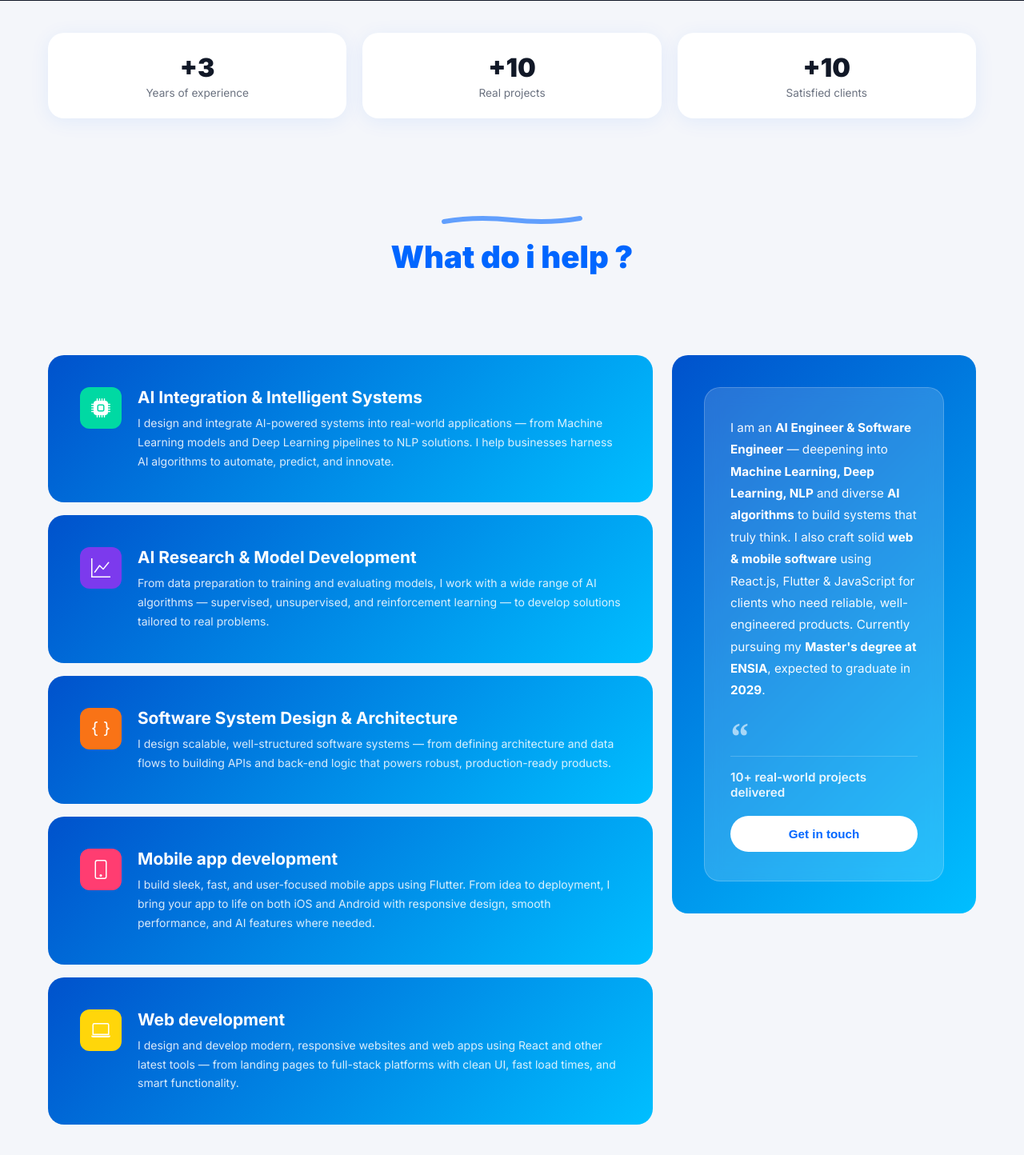
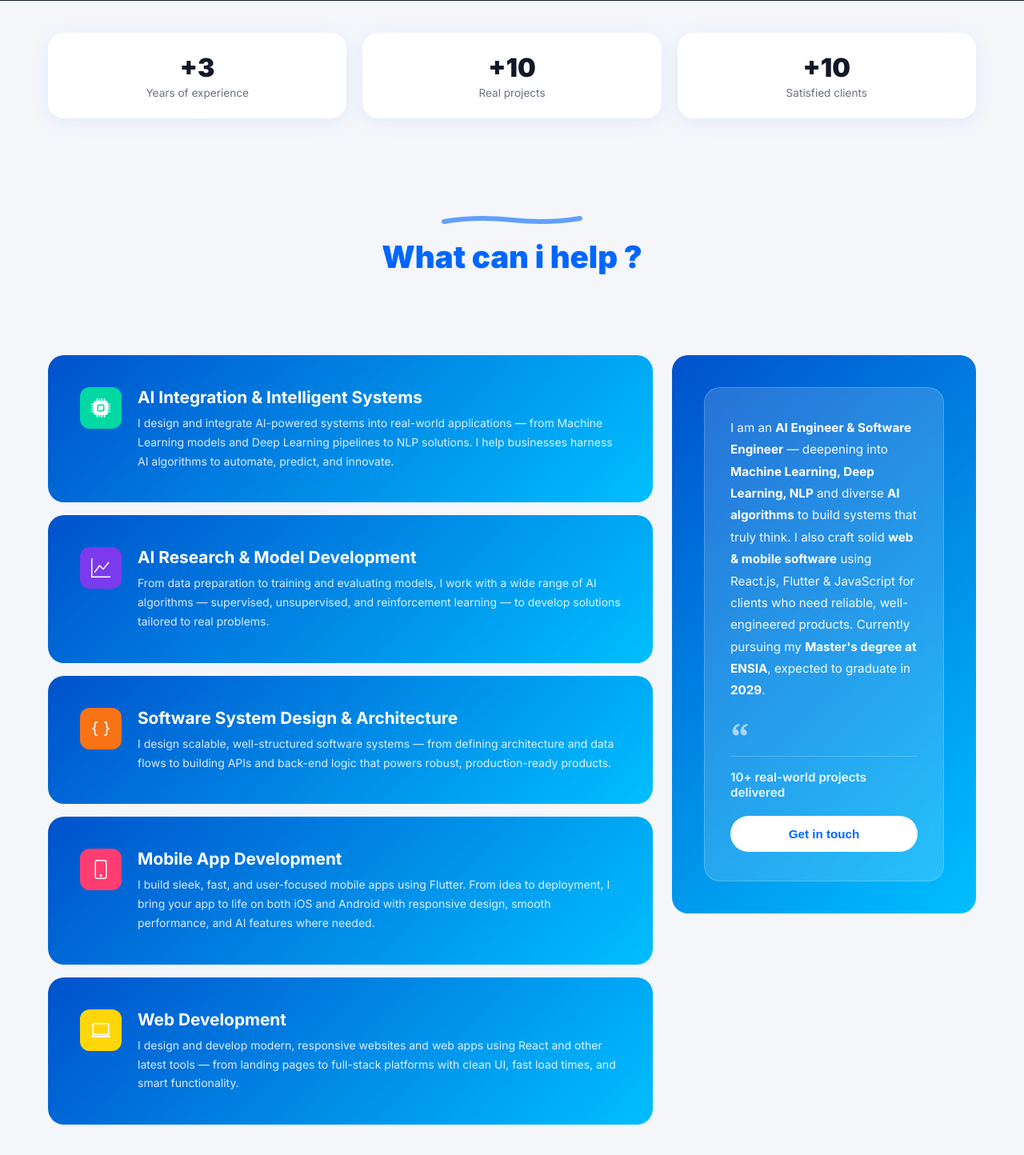
Before and after one commit to munaziri123/portifolio, a React (Create React App) app: page / in a window 1280 px wide. Shown: the part 896-2340 px from the top of the page at 80% size. Built offline with nearby package versions, Linux system fonts and the light colour scheme.

Commit message:
removing build issues

```diff
--- a/src/components/Home/HelpSection.js
+++ b/src/components/Home/HelpSection.js
@@ -1,5 +1,5 @@
 import React from "react";
-import { BsPhone, BsLaptop, BsLightbulb, BsCpuFill, BsBraces, BsGraphUp } from "react-icons/bs";
+import { BsPhone, BsLaptop, BsCpuFill, BsBraces, BsGraphUp } from "react-icons/bs";
 
 function HelpSection() {
   const scrollToContact = () => {
@@ -13,7 +13,7 @@ function HelpSection() {
         {/* Section Heading */}
         <div className="section-brush-wrapper">
           <div className="section-brush-img"></div>
-          <h2 className="section-heading blue">What do i help ?</h2>
+          <h2 className="section-heading blue">What can i help ?</h2>
         </div>
 
         <div className="help-grid">
@@ -71,7 +71,7 @@ function HelpSection() {
                 <BsPhone color="white" />
               </div>
               <div>
-                <h3 className="service-title">Mobile app development</h3>
+                <h3 className="service-title">Mobile App Development</h3>
                 <p className="service-desc">
                   I build sleek, fast, and user-focused mobile apps using Flutter. From idea to
                   deployment, I bring your app to life on both iOS and Android with responsive
@@ -86,7 +86,7 @@ function HelpSection() {
                 <BsLaptop color="white" />
               </div>
               <div>
-                <h3 className="service-title">Web development</h3>
+                <h3 className="service-title">Web Development</h3>
                 <p className="service-desc">
                   I design and develop modern, responsive websites and web apps using React and
                   other latest tools — from landing pages to full-stack platforms with clean UI,
```
